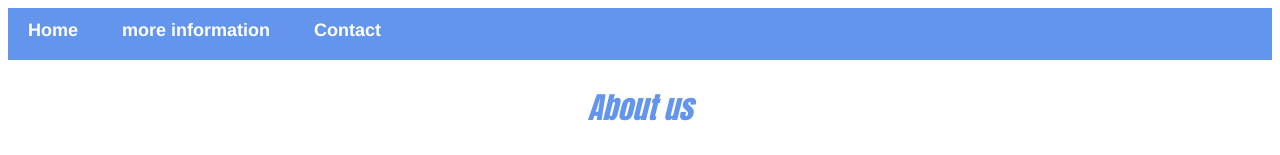
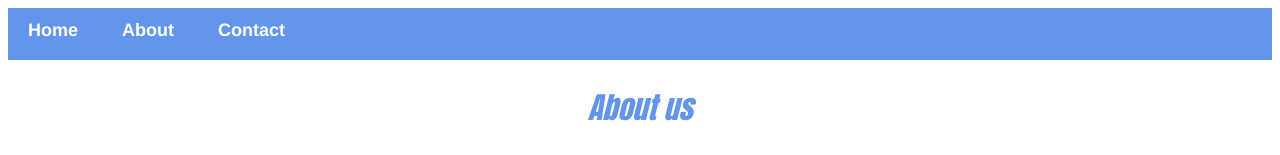
Before and after one commit to kgopotjomatabane/Superhero-App, a plain HTML site: page about.html in a window 1280 px wide. Shown: the top 155 px of the page. Drawn offline with Linux system fonts and the light colour scheme.

Commit message:
Update about.html

```diff
--- a/about.html
+++ b/about.html
@@ -6,7 +6,7 @@
     <body>
         <div id="menu">
             <a href="index.html">Home</a>
-            <a href="about.html">more information</a>
+            <a href="about.html">About</a>
             <a href="contact.html">Contact</a>
         </div>
 
```
